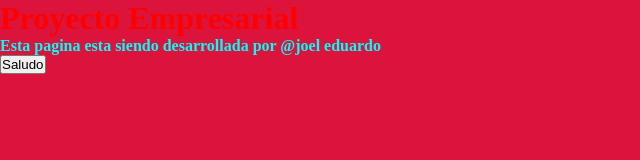
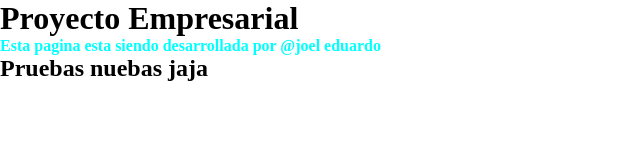
Before and after one commit to joel7fold/CursoGit, a plain HTML site: page index.html in a window 1280 px wide. Shown: the whole page, without its empty margins (0-640 px from the left). Drawn offline with Linux system fonts and the light colour scheme.

Commit message:
modificaciones nuevas en branch js

```diff
--- a/css/estilos.css
+++ b/css/estilos.css
@@ -4,9 +4,9 @@
 }
 
 body{
-    background-color: crimson;
+
     font-weight: bold;
-    color:#F00;
+
 }
 
 p{
--- a/index.html
+++ b/index.html
@@ -10,7 +10,7 @@
 <body>
     <h1>Proyecto Empresarial</h1>
     <p>Esta pagina esta siendo desarrollada por @joel eduardo</p>
-    <button onClick="saludo()">Saludo</button>
+    <h2>Pruebas nuebas jaja</h2>
 
 </body>
 </html>
```
Also changed, not shown: js/main.js (+6 -1 lines).
